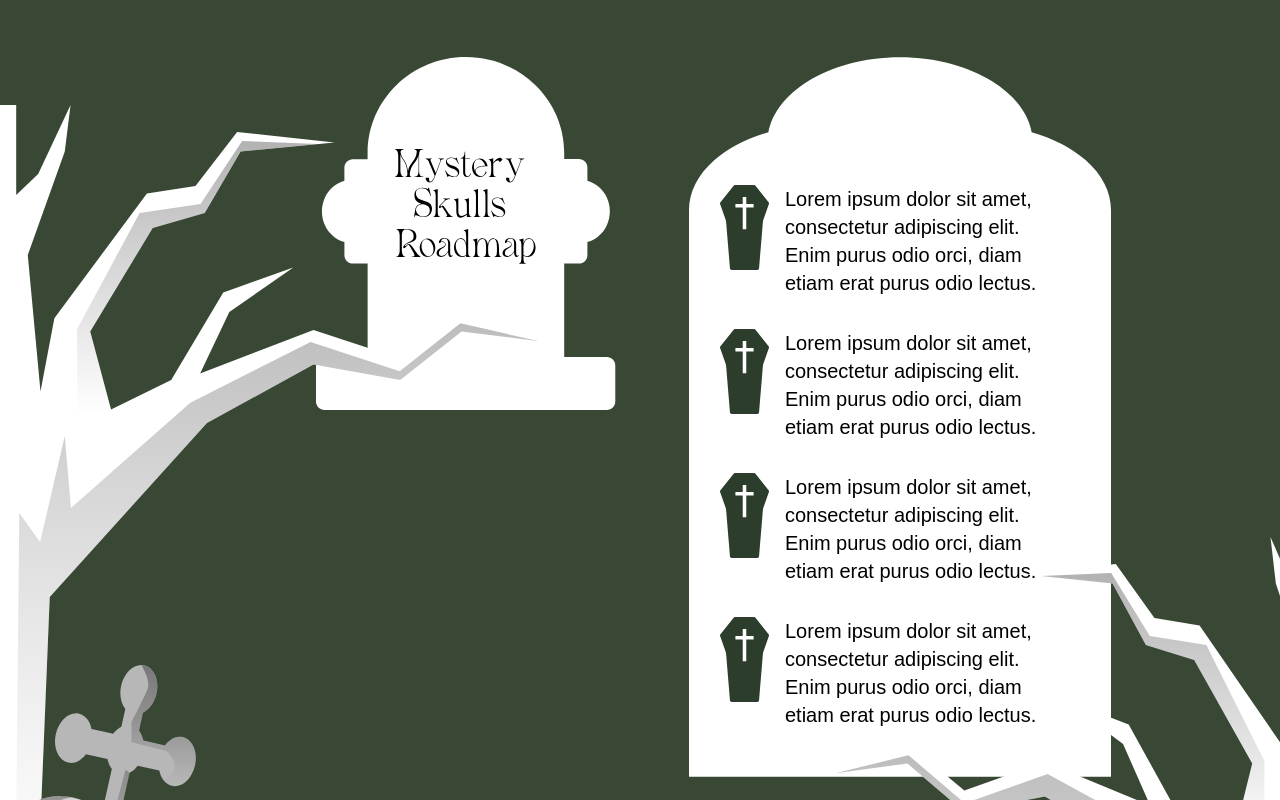
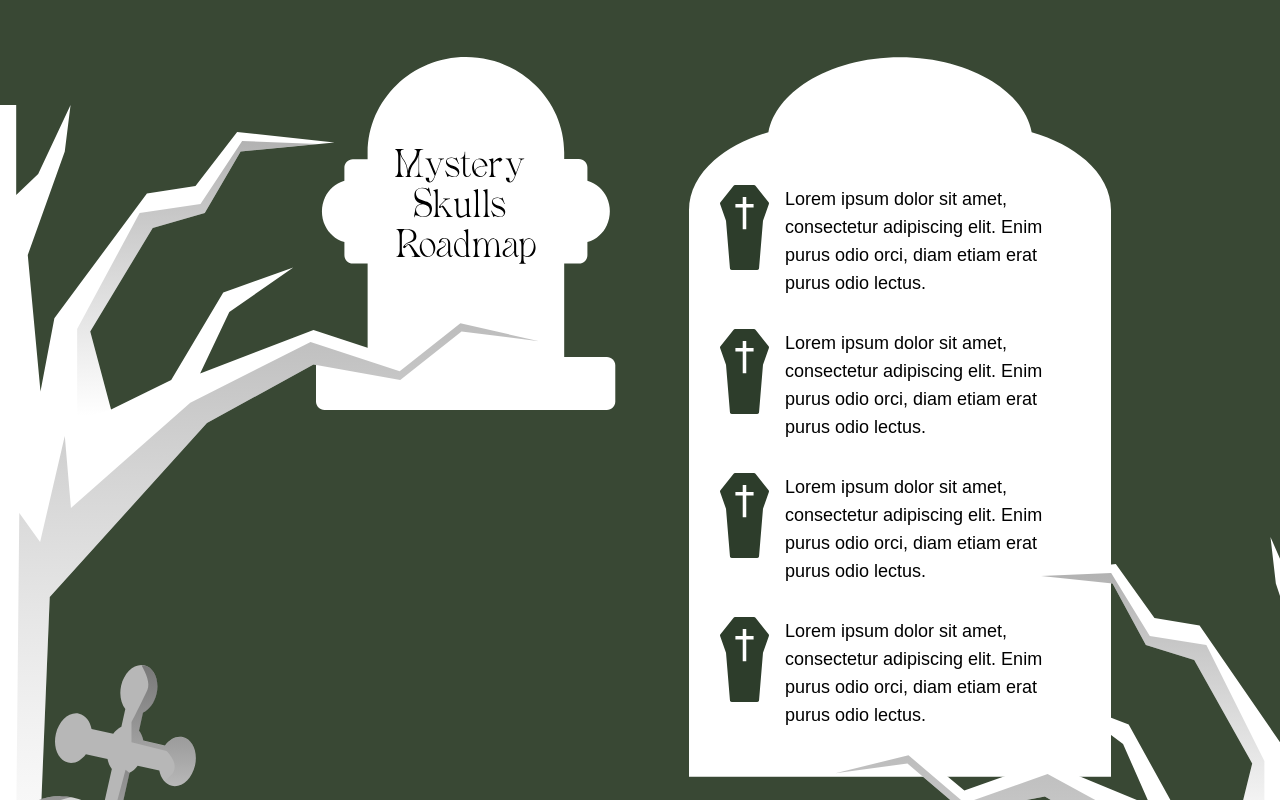
Before and after one commit to asfand687/mystery-skulls, a React (Create React App) app: page / in a window 1280 px wide. Shown: the part 2000-2800 px from the top of the page. Built offline with nearby package versions, Linux system fonts and the light colour scheme; a web font is replaced by a local one.

Commit message:
reduced the size of nav links and reduced the size of body paragraphs

```diff
--- a/src/components/Navbar.jsx
+++ b/src/components/Navbar.jsx
@@ -4,31 +4,31 @@ import Menu from '../assets/menu-bars.svg'
 import Close from '../assets/close.svg'
 
 const Navbar = () => {
-  const [showNav, setShowNav] = useState(false)
+  const [showNav, setShowNav] = useState(true)
   return (
     <nav className="px-4 bg-white">
       <div className="w-full lg:max-w-[1400px] mx-auto flex items-center md:space-x-10 overflow-x-hidden">
         <img className="w-10" src={Logo} alt="Mystery Skulls" />
         <div className={`flex flex-1 z-0 justify-between transition-transform duration-300 ease-in-out transform ${showNav ? "translate-x-[120%]" : "translate-x-0"}`}>
-          <a href="/" className="bg-[#E2E2E2] inline-flex justify-center items-center text-sm font-semibold rounded-full h-10 w-28">
+          <a href="/" className="bg-[#E2E2E2] inline-flex justify-center items-center text-sm font-semibold rounded-full h-8 w-24">
             Home
           </a>
-          <button className="bg-[#E2E2E2] inline-flex justify-center items-center text-sm rounded-full h-10 w-28">
+          <button className="bg-[#E2E2E2] inline-flex justify-center items-center text-sm rounded-full h-8 w-24">
             About
           </button>
-          <button className="bg-[#E2E2E2] inline-flex justify-center items-center text-sm rounded-full h-10 w-28">
+          <button className="bg-[#E2E2E2] inline-flex justify-center items-center text-sm rounded-full h-8 w-24">
             Rarity
           </button>
-          <button className="bg-[#E2E2E2] inline-flex justify-center items-center text-sm rounded-full h-10 w-28">
+          <button className="bg-[#E2E2E2] inline-flex justify-center items-center text-sm rounded-full h-8 w-24">
             Roadmap
           </button>
-          <button className="bg-[#E2E2E2] inline-flex justify-center items-center text-sm rounded-full h-10 w-28">
+          <button className="bg-[#E2E2E2] inline-flex justify-center items-center text-sm rounded-full h-8 w-24">
             FAQ
           </button>
-          <button className="bg-[#E2E2E2] inline-flex justify-center items-center text-sm rounded-full h-10 w-28">
+          <button className="bg-[#E2E2E2] inline-flex justify-center items-center text-sm rounded-full h-8 w-24">
             Team
           </button>
-          <button className="bg-[#E2E2E2] inline-flex btn-gradient justify-center items-center text-sm rounded-full h-10 w-28">
+          <button className="bg-[#E2E2E2] inline-flex btn-gradient justify-center items-center text-sm rounded-full h-8 w-24">
             Mint
           </button>
         </div>
--- a/src/section/RoadmapSection.jsx
+++ b/src/section/RoadmapSection.jsx
@@ -23,28 +23,28 @@ const RoadmapSection = () => {
               <div>
                 <BlackGrave />
               </div>
-              <p className="px-4 text-xl">
+              <p className="px-4 text-lg">
                 Lorem ipsum dolor sit amet, consectetur adipiscing elit. Enim purus odio orci, diam etiam erat purus odio lectus.
               </p>
             </article><article className="flex">
               <div>
                 <BlackGrave />
               </div>
-              <p className="px-4 text-xl">
+              <p className="px-4 text-lg">
                 Lorem ipsum dolor sit amet, consectetur adipiscing elit. Enim purus odio orci, diam etiam erat purus odio lectus.
               </p>
             </article><article className="flex">
               <div>
                 <BlackGrave />
               </div>
-              <p className="px-4 text-xl">
+              <p className="px-4 text-lg">
                 Lorem ipsum dolor sit amet, consectetur adipiscing elit. Enim purus odio orci, diam etiam erat purus odio lectus.
               </p>
             </article><article className="flex">
               <div>
                 <BlackGrave />
               </div>
-              <p className="px-4 text-xl">
+              <p className="px-4 text-lg">
                 Lorem ipsum dolor sit amet, consectetur adipiscing elit. Enim purus odio orci, diam etiam erat purus odio lectus.
               </p>
             </article>
--- a/src/section/TeamSection.jsx
+++ b/src/section/TeamSection.jsx
@@ -13,7 +13,7 @@ const TeamSection = () => {
               <img className='w-36 mx-auto' src={Skull} alt="Mystery Skull" />
               <div className='p-6 text-[#313131] space-y-4'>
                 <h2 className='text-2xl font-bold'>Name</h2>
-                <p className="text-xl">
+                <p className="text-lg">
                   Lorem ipsum dolor sit amet, consectetur adipiscing elit. Enim purus odio orci, diam etiam erat purus odio lectus.
                 </p>
                 <Twitter />
@@ -25,7 +25,7 @@ const TeamSection = () => {
               <img className='w-36 mx-auto' src={Skull} alt="Mystery Skull" />
               <div className='p-6 text-[#313131] space-y-4'>
                 <h2 className='text-2xl font-bold'>Name</h2>
-                <p className="text-xl">
+                <p className="text-lg">
                   Lorem ipsum dolor sit amet, consectetur adipiscing elit. Enim purus odio orci, diam etiam erat purus odio lectus.
                 </p>
                 <Twitter />
@@ -37,7 +37,7 @@ const TeamSection = () => {
               <img className='w-36 mx-auto' src={Skull} alt="Mystery Skull" />
               <div className='p-6 text-[#313131] space-y-4'>
                 <h2 className='text-2xl font-bold'>Name</h2>
-                <p className="text-xl">
+                <p className="text-lg">
                   Lorem ipsum dolor sit amet, consectetur adipiscing elit. Enim purus odio orci, diam etiam erat purus odio lectus.
                 </p>
                 <Twitter />
```
